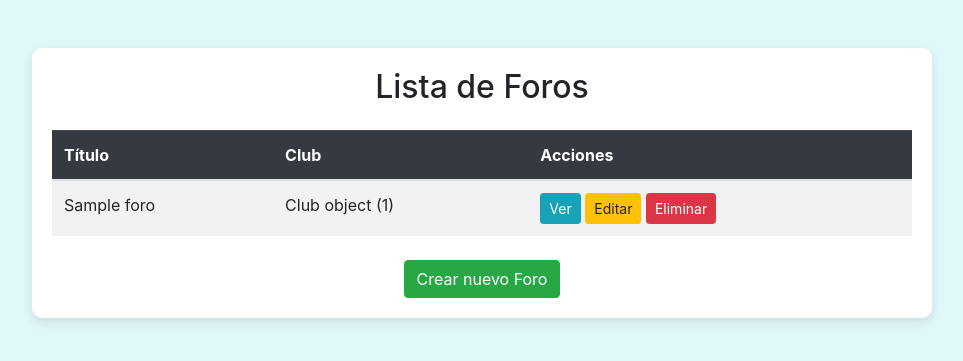
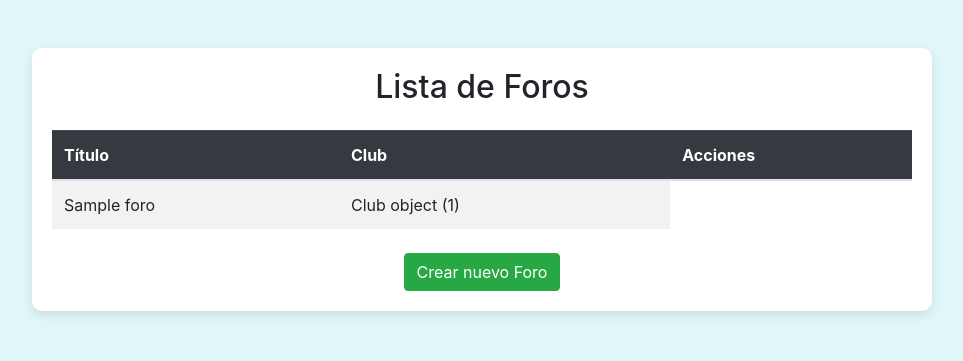
Before and after one commit to hidravneno/gestion_clubes-bien, a Django app: page /foros/ in a window 1280 px wide. Shown: the top 361 px of the page, without its empty margins (158-1121 px from the left). Run offline with Django 4.2, Linux system fonts and the light colour scheme; data comes from the database, SQL or seed files in the repository; tables that the repository leaves empty hold one stand-in row (values such as "Sample post"); some libraries are stand-ins or nearby versions.

Commit message:
Correción a foro

```diff
--- a/templates/foros/lista_foros.html
+++ b/templates/foros/lista_foros.html
@@ -33,11 +33,6 @@
                 <tr>
                     <td>{{ foro.titulo }}</td>
                     <td>{{ foro.club }}</td>
-                    <td>
-                        <a href="{% url 'detalle_foro' foro.id %}" class="btn btn-info btn-sm">Ver</a>
-                        <a href="{% url 'editar_foro' foro.id %}" class="btn btn-warning btn-sm">Editar</a>
-                        <a href="{% url 'eliminar_foro' foro.id %}" class="btn btn-danger btn-sm">Eliminar</a>
-                    </td>
                 </tr>
                 {% endfor %}
             </tbody>
```
